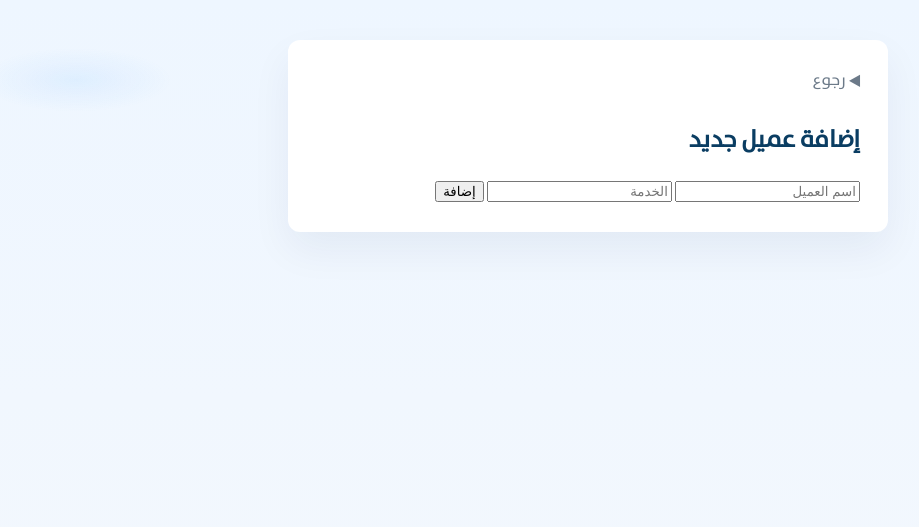
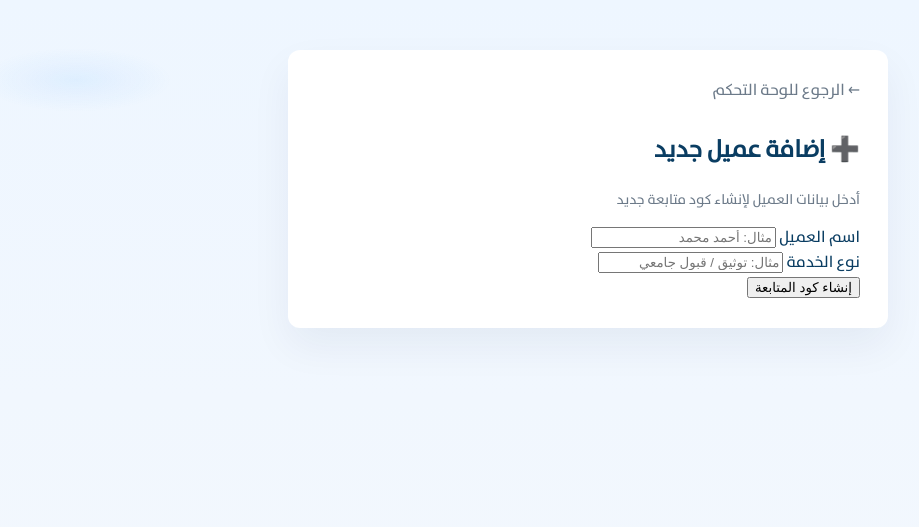
Before and after one commit to Mgdadali/249-subsite, a Flask app: page /admin/add-client in a window 1280 px wide. Shown: the top 527 px of the page, without its empty margins (52-971 px from the left). Before the commit the page ends 255 px from the top, so only its background shows below. Run offline with Flask 3, Linux system fonts and the light colour scheme; the visitor is signed in with stand-in values (Sample User, id 1); parts of the project's set-up code (start-up, migrations or seed data) failed here and were passed over.

Commit message:
Update admin_add.html

```diff
--- a/templates/admin_add.html
+++ b/templates/admin_add.html
@@ -2,23 +2,37 @@
 <html lang="ar" dir="rtl">
 <head>
   <meta charset="utf-8"/>
-  <title>إضافة عميل - 249</title>
+  <title>إضافة عميل جديد - 249</title>
   <link rel="stylesheet" href="{{ url_for('static', filename='style.css') }}">
 </head>
 <body>
-  <div class="container" style="max-width:600px;margin-top:40px">
-    <a href="/admin/dashboard" class="back-link">◀ رجوع</a>
-    <h2>إضافة عميل جديد</h2>
 
-    {% if message %}
-      <div class="card" style="margin-bottom:12px">{{ message|safe }}</div>
-    {% endif %}
+<div class="container" style="max-width:600px;margin-top:50px">
 
-    <form method="post" action="/admin/add-client">
-      <input name="name" placeholder="اسم العميل" required>
-      <input name="service" placeholder="الخدمة" required>
-      <button type="submit">إضافة</button>
+  <a href="/admin/dashboard" class="back-link">← الرجوع للوحة التحكم</a>
+
+  <div class="admin-form-card">
+    <h2>➕ إضافة عميل جديد</h2>
+    <p class="muted">أدخل بيانات العميل لإنشاء كود متابعة جديد</p>
+
+    <form method="post">
+      <div class="form-group">
+        <label>اسم العميل</label>
+        <input name="name" placeholder="مثال: أحمد محمد" required>
+      </div>
+
+      <div class="form-group">
+        <label>نوع الخدمة</label>
+        <input name="service" placeholder="مثال: توثيق / قبول جامعي" required>
+      </div>
+
+      <button type="submit" class="btn-primary">
+        إنشاء كود المتابعة
+      </button>
     </form>
   </div>
+
+</div>
+
 </body>
 </html>
```
